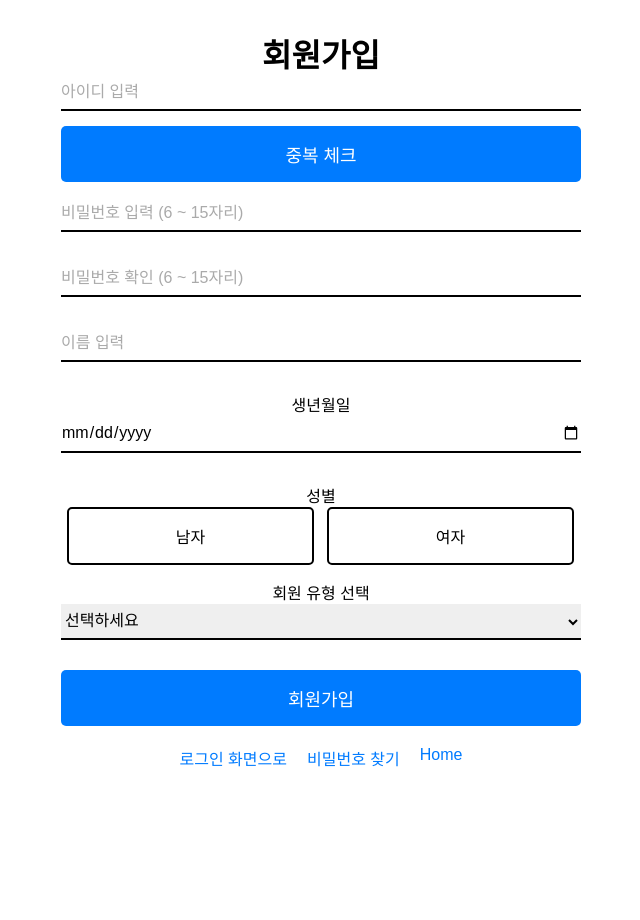
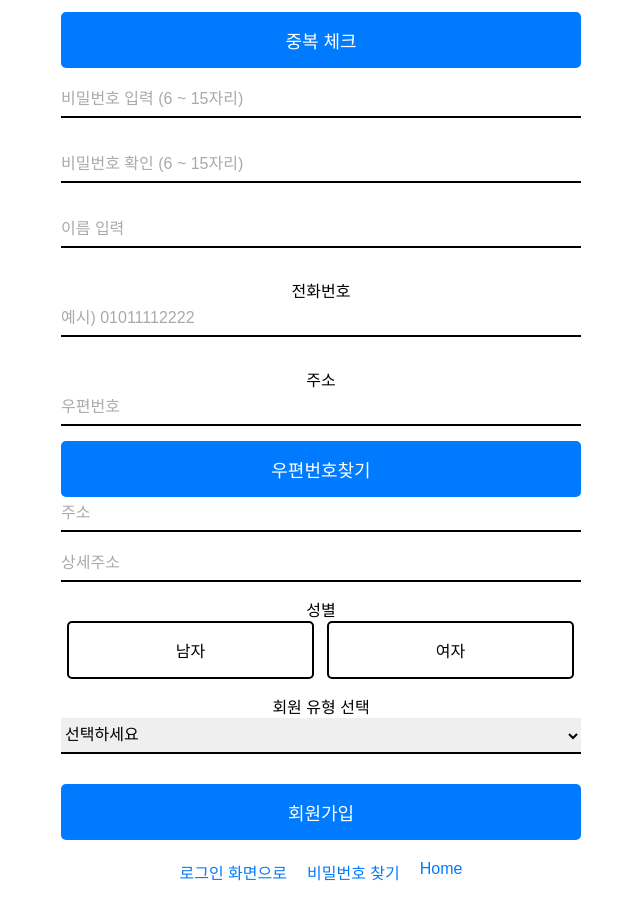
Before and after one commit to BangGiro/project2, a React (Create React App) app in the folder myapp/: page /signUp in a window 1280 px wide. Shown: the top 920 px of the page, without its empty margins (319-959 px from the left). Before the commit the page ends 810 px from the top, so only its background shows below. Built offline with nearby package versions, Linux system fonts and the light colour scheme.

Commit message:
회원가입 DB에 연결 및 저장 기능추가(비밀번호 인코딩및 중복체크 기능 미비)

```diff
--- a/myapp/src/components/pages/login/SignUp.jsx
+++ b/myapp/src/components/pages/login/SignUp.jsx
@@ -1,60 +1,55 @@
 import { useState, useEffect } from "react";
 import { Link, useNavigate } from "react-router-dom";
 import "./Login.css";
+import { apiCall } from "../../../service/apiService";
 
 export default function SignUp() {
     const [userData, setUserData] = useState({
-        email: "",
+        userId: "",
         password: "",
         confirmPassword: "",
         name: "",
-        birth: "",
         gender: "",
         loginType: "",
-        businessNumber: "",
-        registrationDate: ""
+        joinDate: ""
     });
 
     const [errorMessage, setErrorMessage] = useState("");
     const [duplicateMessage, setDuplicateMessage] = useState("");
+    const [signZipCode, setZipCode] = useState("");
+    const [signAddress, setAddress] = useState("");
+    const [detailAddress, setDetailAddress] = useState("");
     const [isEmailChecked, setIsEmailChecked] = useState(false);
     const navigate = useNavigate();
 
+    //다음주소 API scropt임포트
+    useEffect(() => {
+        const script = document.createElement("script");
+        script.src = "//t1.daumcdn.net/mapjsapi/bundle/postcode/prod/postcode.v2.js";
+        script.async = true;
+        document.body.appendChild(script);
+        },[]);
+
+    //다음 주소 api실행코드
+    const daumAddrAPI = (e) => {
+        e.preventDefault();
+        new window.daum.Postcode({ //왜 window붙여야 사용이 되는거지??어렵네
+            oncomplete: function(data) {
+                setZipCode(data.zonecode);
+                setAddress(data.address);
+            }
+        }).open();
+    }
+
+    //비동기 값 변화 일괄 관리
     const handleChange = (e) => {
         const { name, value } = e.target;
         setUserData(prevState => ({
             ...prevState,
             [name]: value
         }));
-
-        if (name === "email") {
-            setIsEmailChecked(false);
-            setDuplicateMessage("");
-        }
     };
 
-    const validateEmail = (email) => {
-        const re = /^[a-zA-Z0-9._%+-]+@[a-zA-Z0-9.-]+\.[a-zA-Z]{2,}$/;
-        return re.test(String(email).toLowerCase());
-    };
-
-    const handleEmailCheck = () => {
-        if (!validateEmail(userData.email)) {
-            setDuplicateMessage("유효한 이메일 주소를 입력하세요.");
-            setIsEmailChecked(false);
-            return;
-        }
-
-        const storedUsers = JSON.parse(localStorage.getItem("userData")) || [];
-        const isDuplicate = storedUsers.some(user => user.email === userData.email);
-        if (isDuplicate) {
-            setDuplicateMessage("이미 사용중인 이메일입니다.");
-            setIsEmailChecked(false);
-        } else {
-            setDuplicateMessage("사용 가능한 이메일입니다.");
-            setIsEmailChecked(true);
-        }
-    };
 
     const validatePassword = (password, confirmPassword) => {
         if (password.length < 6) {
@@ -68,43 +63,44 @@ export default function SignUp() {
         return true;
     };
 
+    //submit 코드
     const handleSubmit = (e) => {
         e.preventDefault();
-        if (!isEmailChecked) {
-            setErrorMessage("이메일 중복 체크를 해주세요.");
-            return;
-        }
-        if (!validateEmail(userData.email)) {
-            setErrorMessage("유효한 이메일 주소를 입력하세요.");
-            return;
-        }
+
         if (!validatePassword(userData.password, userData.confirmPassword)) {
             return;
         }
-        if (userData.loginType === "비지니스" && !userData.businessNumber) {
-            setErrorMessage("사업자 번호를 입력하세요.");
-            return;
-        }
+
         setErrorMessage("");
-
-        const storedUsers = JSON.parse(localStorage.getItem("userData")) || [];
-        const isDuplicate = storedUsers.some(user => user.email === userData.email);
-        if (isDuplicate) {
-            setErrorMessage("이미 사용중인 이메일입니다.");
-            return;
-        }
 
         const newUserData = {
             ...userData,
-            registrationDate: new Date().toISOString()
+            joinDate: new Date().toISOString(),
+            zipCode: signZipCode,
+            address: signAddress
         };
 
-        const updatedUsers = [...storedUsers, newUserData];
-        localStorage.setItem("userData", JSON.stringify(updatedUsers));
+        let uri = "/users/signUp"
+        let method = "post";
+        const data = newUserData;
 
-        navigate("/login");
+        apiCall(uri, method, data, null)
+        .then((response) => {
+            if(response !=  null) {
+                console.log("login axios response 확인 ➡️ "+response.name); //오류테스트 용으로 남겨줄 것
+
+                console.log(response);
+                alert('회원가입 성공');
+            } else {
+                alert('회원가입 실패');
+            }
+        }).catch((err)=>{
+            alert('회원가입 실패'+err.message);
+            console.log(userData);
+        })
+
+        // navigate("/login");
     };
-
 
     return (
         <div className="login_true_location-container">
@@ -117,13 +113,12 @@ export default function SignUp() {
                         <label>
                             <input
                                 type="text"
-                                name="signUserId"
+                                name="userId"
                                 placeholder="아이디 입력"
-                                value={userData.email}
                                 onChange={handleChange}
                                 required
                             />
-                            <button type="button" onClick={handleEmailCheck}>중복 체크</button>
+                            <button type="button" disabled>중복 체크</button>
                         </label>
                         <label>
                             <input
@@ -159,17 +154,44 @@ export default function SignUp() {
                                 required
                             />
                         </label>
-                        <label>생년월일
+                        <label>전화번호
                             <input
-                                type="date"
-                                name="birth"
-                                value={userData.birth}
+                                type="text"
+                                name="phoneNumber"
+                                placeholder="예시) 01011112222"
+                                value={userData.phoneNumber}
                                 onChange={handleChange}
                                 required
-                                max="9999-12-31"
-                                min="1900-01-01"
                             />
                         </label>
+                        <div className="addrBox">
+                        <label>주소
+                            <input
+                                type="text"
+                                name="zipCode"
+                                placeholder="우편번호"
+                                value={signZipCode}
+                                onClick={daumAddrAPI}
+                                readOnly
+                            />
+                            <button onClick={daumAddrAPI}>우편번호찾기</button>
+                            <input
+                                type="text"
+                                name="address"
+                                className="address"
+                                placeholder="주소"
+                                value={signAddress}
+                                readOnly
+                            />
+                            <input
+                                type="text"
+                                className="detailAddress"
+                                placeholder="상세주소"
+                                name="detailAddress"
+                                onChange={handleChange}
+                            />
+                        </label>
+                        </div>
                         <div>성별</div>
                         <div className="select_gender">
                             <input
@@ -196,29 +218,16 @@ export default function SignUp() {
                         <div>회원 유형 선택</div>
                         <label>
                             <select
-                                name="loginType"
-                                value={userData.loginType}
+                                name="memberType"
+                                value={userData.memberType}
                                 onChange={handleChange}
                                 required
                             >
                                 <option value="">선택하세요</option>
                                 <option value="일반">일반</option>
                                 <option value="트레이너">트레이너</option>
-                                <option value="비지니스">비지니스</option>
                             </select>
                         </label>
-                        {userData.loginType === "비지니스" && (
-                            <label>
-                                <input
-                                    type="text"
-                                    name="businessNumber"
-                                    placeholder="사업자 번호 입력"
-                                    value={userData.businessNumber}
-                                    onChange={handleChange}
-                                    required
-                                />
-                            </label>
-                        )}
                         <button type="submit">회원가입</button>
                     </form>
                     <div className="login-links">
@@ -230,4 +239,4 @@ export default function SignUp() {
             </div>
         </div>
     );
-}
+}//signUP
```
Also changed, not shown: 1 other file (tests, documents, lock files or other folders).
